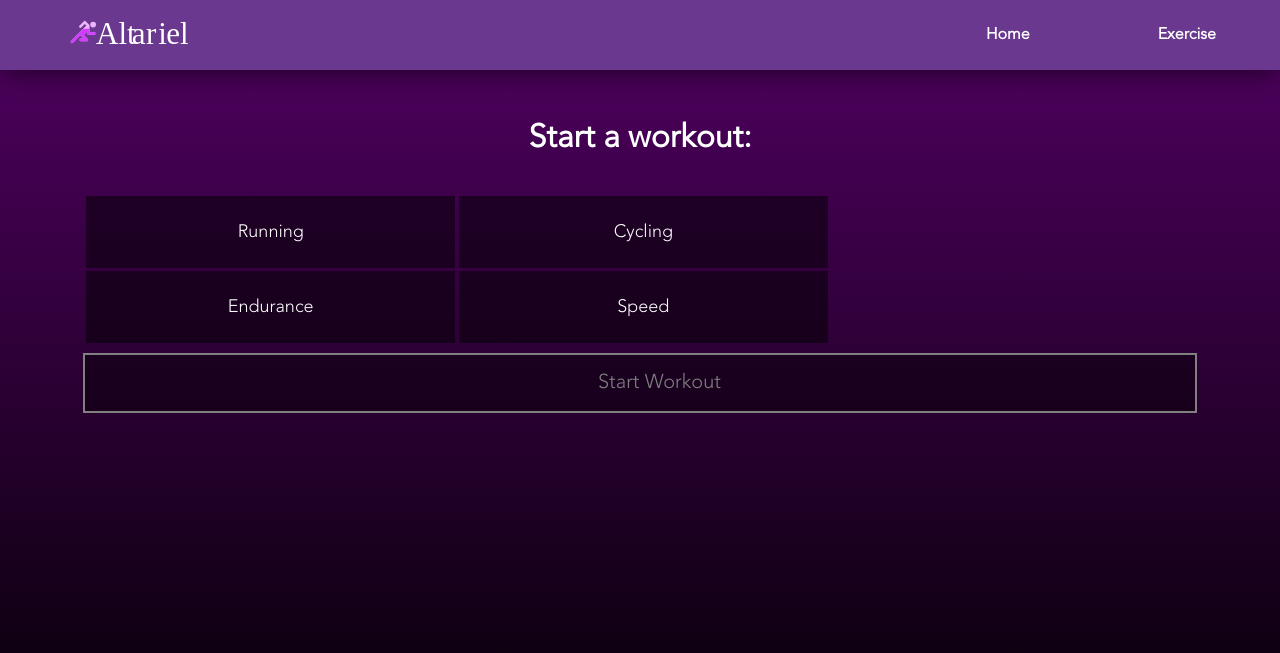
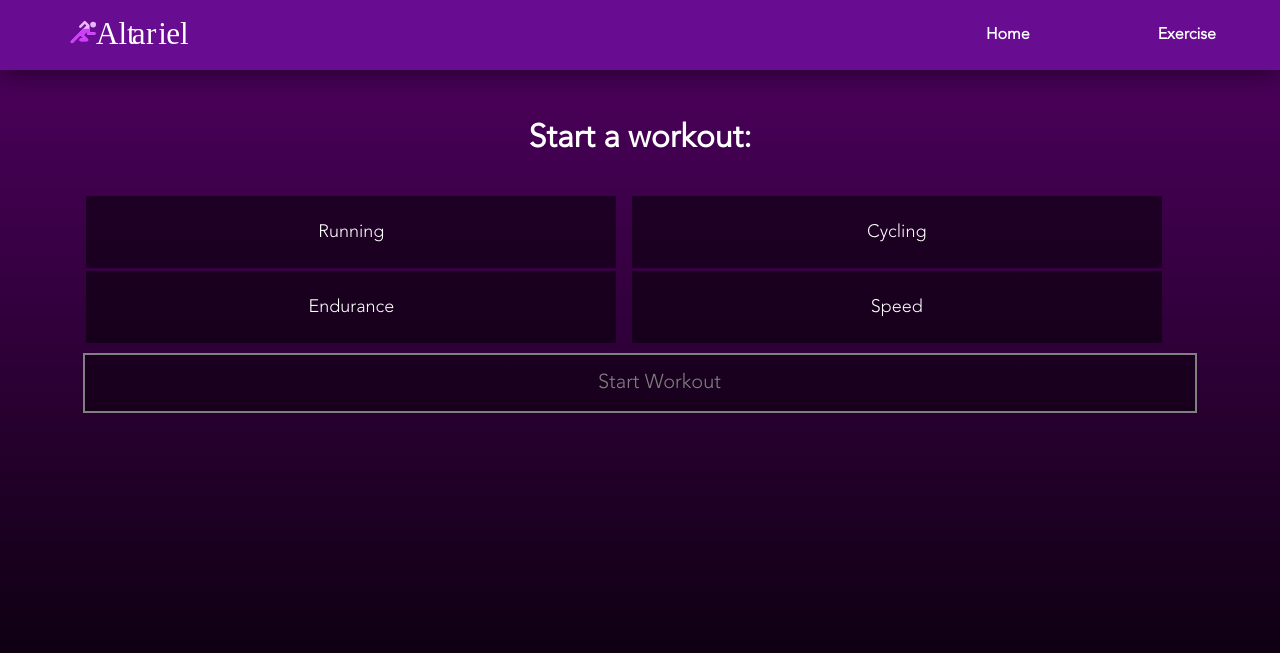
Before and after one commit to stcejorPmodnar/altariel, a PHP site: page /pages/exercise.html in a window 1280 px wide. Shown: the top 653 px of the page. Run offline with PHP 8.4, Linux system fonts and the light colour scheme.

Commit message:
Changing widths of buttons

```diff
--- a/stylesheets/exercise.css
+++ b/stylesheets/exercise.css
@@ -7,7 +7,7 @@
     --start-red: rgb(131, 50, 197);
     --start-active:rgb(57, 0, 68);
     --main-purple: rgb(82, 0, 99);
-    --secondary-purple: #6A388F;
+    --secondary-purple: #680d92;
 }
 
 body {
@@ -31,11 +31,11 @@ body {
 
 .button {
     height: 49px;
-    width: 30%;
+    width: 44%;
     background-color: rgba(0, 0, 0, .5);
     margin-top: 3px;
     display: inline-block;
-    margin-right: 0%;
+    margin-right: 1%;
     cursor: pointer;
     vertical-align: middle;
     text-align: center;
```
